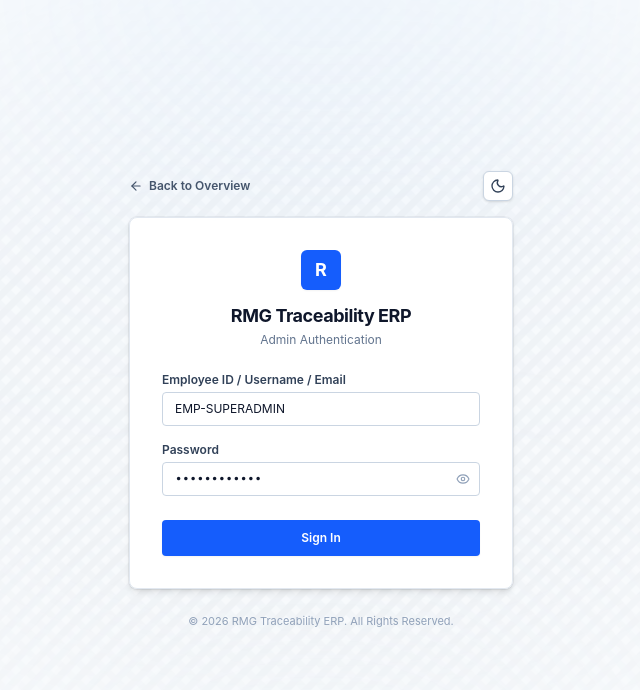
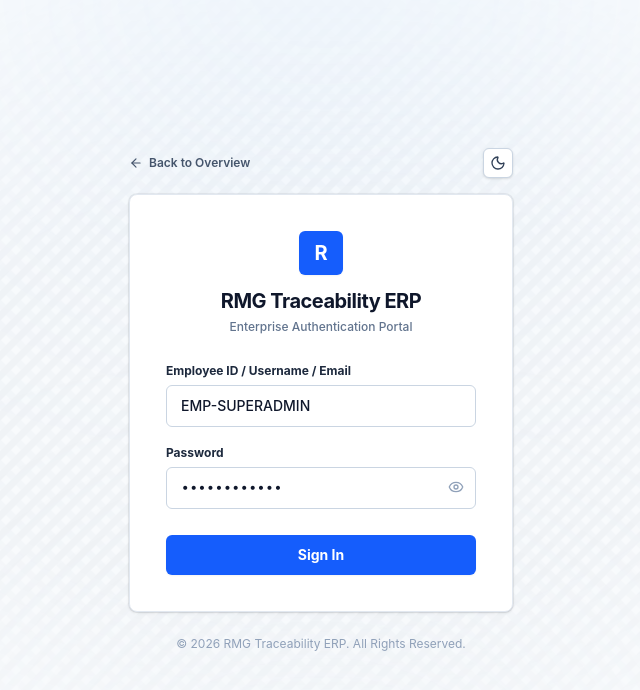
Before and after one commit to techstackbusinessbd/rmg-traceability, a React app in the folder frontend/: page /login in a window 1280 px wide. Shown: the top 690 px of the page, without its empty margins (319-959 px from the left). Built offline with nearby package versions, Linux system fonts and the light colour scheme; the HTML template or start-up script is replaced by a standard one.

Commit message:
style(auth): polish typography, enlarge input/button sizing to text-sm font-bold, and optimize label contrast

```diff
--- a/frontend/src/pages/LoginPage.jsx
+++ b/frontend/src/pages/LoginPage.jsx
@@ -88,45 +88,45 @@ export default function LoginPage() {
         </div>
 
         {/* Clean Single Card Container */}
-        <div className={`border rounded-lg p-6 sm:p-8 transition-colors duration-200 backdrop-blur-xs ${
+        <div className={`border rounded-lg p-7 sm:p-9 transition-colors duration-200 backdrop-blur-xs ${
           isDark
-            ? 'bg-slate-900/90 border-slate-800 shadow-xl'
-            : 'bg-white/95 border-slate-200 shadow-md ring-1 ring-slate-900/5'
+            ? 'bg-slate-900/95 border-slate-800 shadow-xl'
+            : 'bg-white border-slate-200 shadow-sm ring-1 ring-slate-900/5'
         }`}>
 
           {/* Brand Header */}
-          <div className="text-center mb-6">
-            <div className="inline-flex h-10 w-10 bg-blue-600 rounded-md items-center justify-center font-bold text-white text-lg mb-3 shadow-xs">
+          <div className="text-center mb-7">
+            <div className="inline-flex h-11 w-11 bg-blue-600 rounded-md items-center justify-center font-bold text-white text-xl mb-3 shadow-xs">
               R
             </div>
-            <h1 className={`text-lg font-bold tracking-tight ${isDark ? 'text-white' : 'text-slate-900'}`}>
+            <h1 className={`text-xl font-bold tracking-tight ${isDark ? 'text-white' : 'text-slate-900'}`}>
               RMG Traceability ERP
             </h1>
-            <p className={`text-xs mt-0.5 ${isDark ? 'text-slate-400' : 'text-slate-500'}`}>
-              Admin Authentication
+            <p className={`text-xs font-medium mt-1 ${isDark ? 'text-slate-400' : 'text-slate-500'}`}>
+              Enterprise Authentication Portal
             </p>
           </div>
 
           {/* Error Notification */}
           {error && (
-            <div className="mb-4 p-3 rounded bg-red-500/10 border border-red-500/30 text-red-400 text-xs flex items-center space-x-2">
+            <div className="mb-4 p-3 rounded bg-red-500/10 border border-red-500/30 text-red-400 text-xs font-medium flex items-center space-x-2">
               <AlertCircle className="h-4 w-4 shrink-0" />
               <span>{error}</span>
             </div>
           )}
 
           {/* Login Form */}
-          <form onSubmit={handleSubmit} noValidate className="space-y-4">
+          <form onSubmit={handleSubmit} noValidate className="space-y-4.5">
             <div>
-              <label className={`text-xs font-semibold block mb-1 ${isDark ? 'text-slate-300' : 'text-slate-700'}`}>
+              <label className={`text-xs font-bold block mb-1.5 ${isDark ? 'text-slate-200' : 'text-slate-800'}`}>
                 Employee ID / Username / Email
               </label>
               <input
                 type="text"
                 value={loginIdentifier}
                 onChange={(e) => setLoginIdentifier(e.target.value)}
-                placeholder="e.g. EMP-1001 or admin"
-                className={`w-full px-3 py-2 rounded text-xs border transition-colors focus:outline-none focus:ring-2 focus:ring-blue-500 focus:border-transparent ${
+                placeholder="e.g. EMP-SUPERADMIN"
+                className={`w-full px-3.5 py-2.5 rounded-md text-sm border transition-colors focus:outline-none focus:ring-2 focus:ring-blue-600 focus:border-transparent font-medium ${
                   isDark
                     ? 'bg-slate-950 border-slate-800 text-white placeholder-slate-500'
                     : 'bg-white border-slate-300 text-slate-900 placeholder-slate-400'
@@ -135,7 +135,7 @@ export default function LoginPage() {
             </div>
 
             <div>
-              <label className={`text-xs font-semibold block mb-1 ${isDark ? 'text-slate-300' : 'text-slate-700'}`}>
+              <label className={`text-xs font-bold block mb-1.5 ${isDark ? 'text-slate-200' : 'text-slate-800'}`}>
                 Password
               </label>
               <div className="relative">
@@ -143,20 +143,20 @@ export default function LoginPage() {
                   type={showPassword ? 'text' : 'password'}
                   value={password}
                   onChange={(e) => setPassword(e.target.value)}
-                  className={`w-full px-3 py-2 pr-9 rounded text-xs border font-mono transition-colors focus:outline-none focus:ring-2 focus:ring-blue-500 focus:border-transparent ${
+                  className={`w-full px-3.5 py-2.5 pr-10 rounded-md text-sm border font-mono transition-colors focus:outline-none focus:ring-2 focus:ring-blue-600 focus:border-transparent ${
                     isDark
                       ? 'bg-slate-950 border-slate-800 text-white placeholder-slate-500'
-                      : 'bg-white border-slate-300 text-slate-900 placeholder-slate-400'
+                    : 'bg-white border-slate-300 text-slate-900 placeholder-slate-400'
                   }`}
                 />
                 <button
                   type="button"
                   onClick={() => setShowPassword(!showPassword)}
-                  className={`absolute right-2.5 top-2.5 cursor-pointer ${
+                  className={`absolute right-3 top-3 cursor-pointer ${
                     isDark ? 'text-slate-400 hover:text-slate-200' : 'text-slate-400 hover:text-slate-700'
                   }`}
                 >
-                  {showPassword ? <EyeOff className="h-3.5 w-3.5" /> : <Eye className="h-3.5 w-3.5" />}
+                  {showPassword ? <EyeOff className="h-4 w-4" /> : <Eye className="h-4 w-4" />}
                 </button>
               </div>
             </div>
@@ -164,7 +164,7 @@ export default function LoginPage() {
             <button
               type="submit"
               disabled={loading}
-              className="w-full py-2.5 rounded bg-blue-600 hover:bg-blue-700 active:bg-blue-800 text-white text-xs font-semibold shadow-xs cursor-pointer transition-colors disabled:opacity-50 mt-2"
+              className="w-full py-2.5 rounded-md bg-blue-600 hover:bg-blue-700 active:bg-blue-800 text-white text-sm font-bold shadow-xs cursor-pointer transition-colors disabled:opacity-50 mt-2"
             >
               {loading ? 'Authenticating...' : 'Sign In'}
             </button>
@@ -173,7 +173,7 @@ export default function LoginPage() {
         </div>
 
         {/* Footer */}
-        <div className={`text-center mt-6 text-[11px] ${isDark ? 'text-slate-500' : 'text-slate-400'}`}>
+        <div className={`text-center mt-6 text-xs ${isDark ? 'text-slate-500' : 'text-slate-400'}`}>
           &copy; 2026 RMG Traceability ERP. All Rights Reserved.
         </div>
 
```
